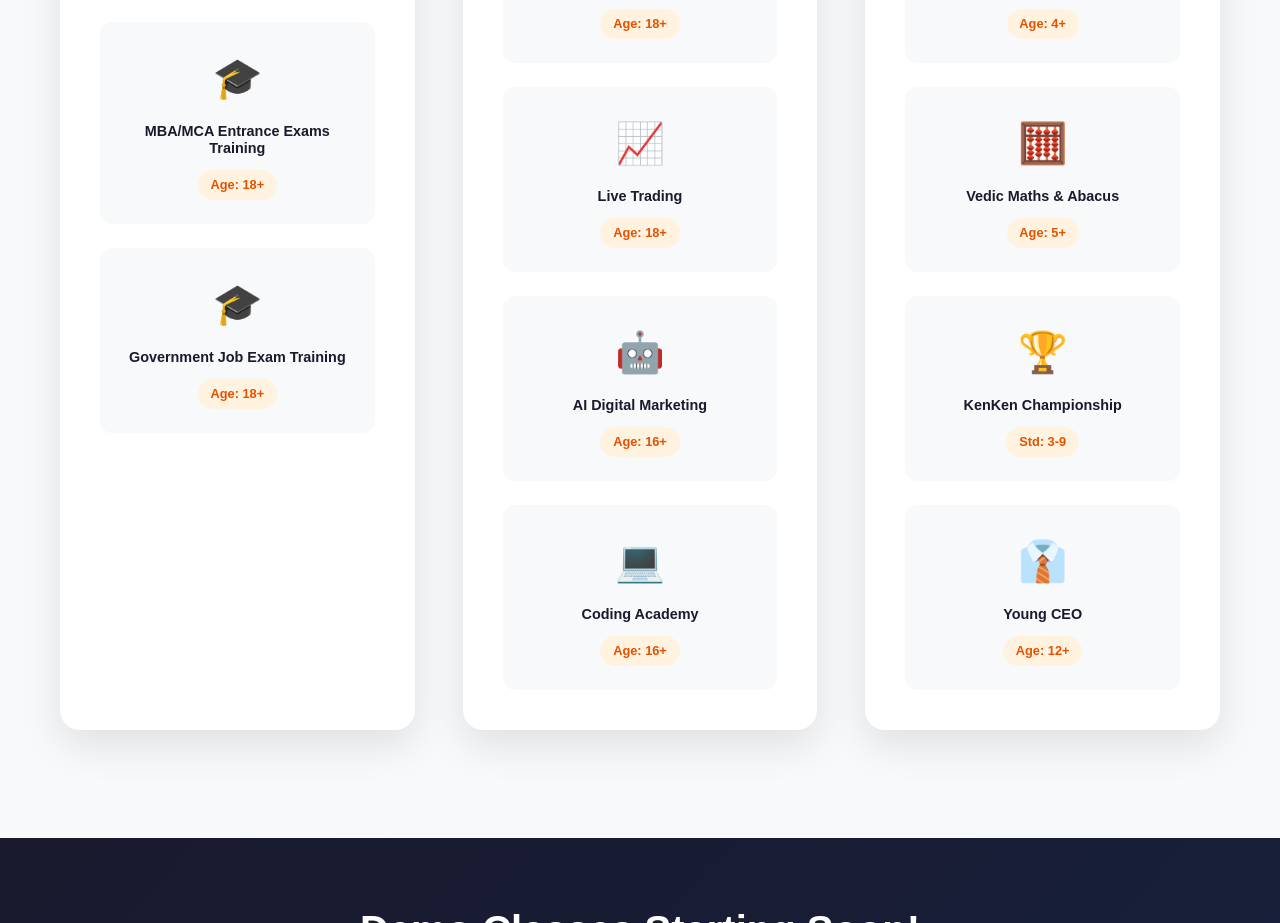
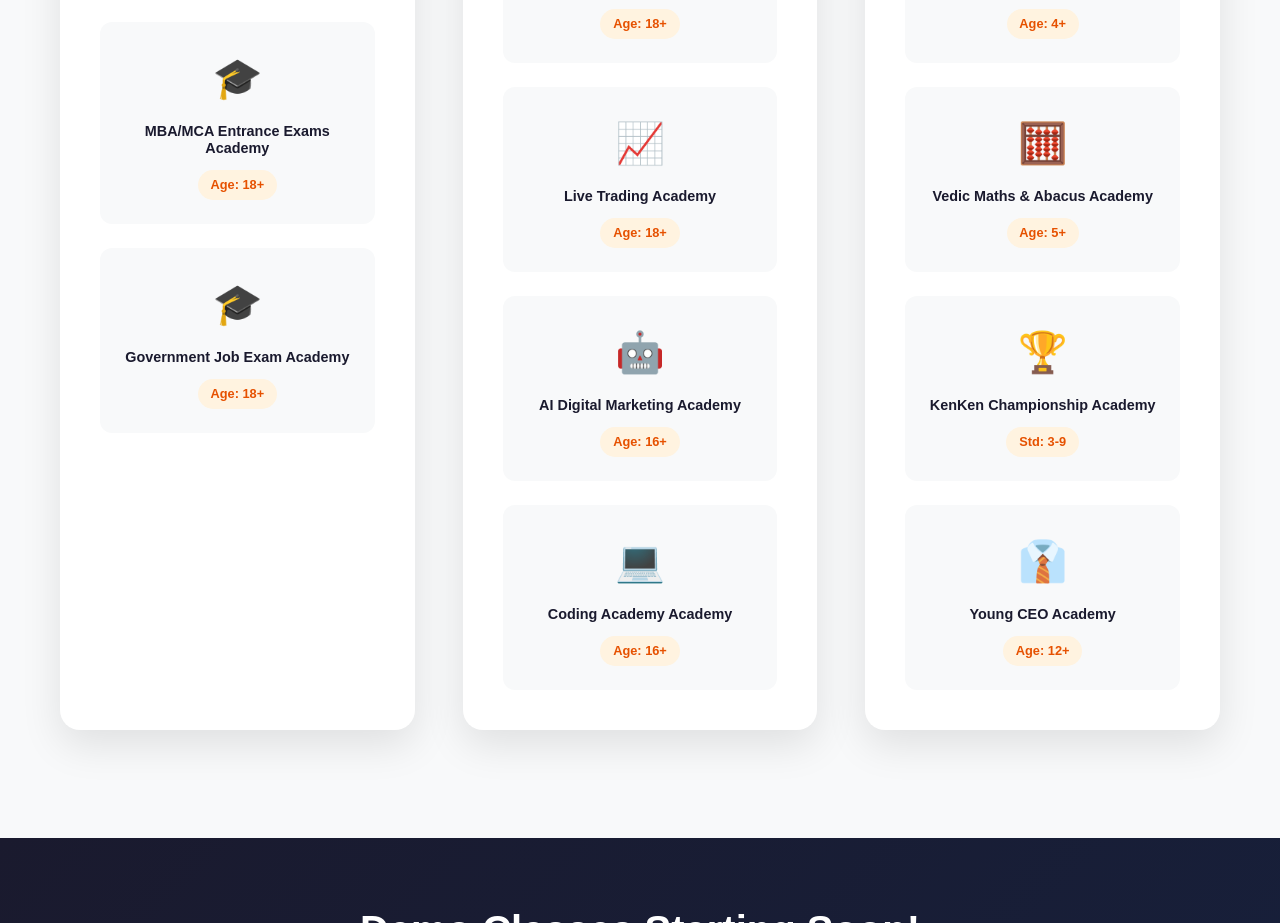
Before and after one commit to bhagirath20/mebhiraja, a plain HTML site: page index.html in a window 1280 px wide. Shown: the part 1422-2345 px from the top of the page. Drawn offline with Linux system fonts and the light colour scheme.

Commit message:
Update index.html

```diff
--- a/index.html
+++ b/index.html
@@ -483,13 +483,13 @@
                     <div class="sub-academies-grid">
                         <div class="sub-academy">
                             <div class="sub-academy-icon">🎓</div>
-                            <div class="sub-academy-name">MBA/MCA Entrance Exams Training</div>
+                            <div class="sub-academy-name">MBA/MCA Entrance Exams Academy</div>
                             <div class="age-range">Age: 18+</div>
                         </div>
 
                         <div class="sub-academy">
                             <div class="sub-academy-icon">🎓</div>
-                            <div class="sub-academy-name">Government Job Exam Training</div>
+                            <div class="sub-academy-name">Government Job Exam Academy</div>
                             <div class="age-range">Age: 18+</div>
                         </div>
                     </div>
@@ -527,17 +527,17 @@
                         </div>
                         <div class="sub-academy">
                             <div class="sub-academy-icon">📈</div>
-                            <div class="sub-academy-name">Live Trading</div>
+                            <div class="sub-academy-name">Live Trading Academy</div>
                             <div class="age-range">Age: 18+</div>
                         </div>
                         <div class="sub-academy">
                             <div class="sub-academy-icon">🤖</div>
-                            <div class="sub-academy-name">AI Digital Marketing</div>
+                            <div class="sub-academy-name">AI Digital Marketing Academy</div>
                             <div class="age-range">Age: 16+</div>
                         </div>
                         <div class="sub-academy">
                             <div class="sub-academy-icon">💻</div>
-                            <div class="sub-academy-name">Coding Academy</div>
+                            <div class="sub-academy-name">Coding Academy Academy</div>
                             <div class="age-range">Age: 16+</div>
                         </div>
                     </div>
@@ -575,17 +575,17 @@
                         </div>
                         <div class="sub-academy">
                             <div class="sub-academy-icon">🧮</div>
-                            <div class="sub-academy-name">Vedic Maths & Abacus</div>
+                            <div class="sub-academy-name">Vedic Maths & Abacus Academy</div>
                             <div class="age-range">Age: 5+</div>
                         </div>
                         <div class="sub-academy">
                             <div class="sub-academy-icon">🏆</div>
-                            <div class="sub-academy-name">KenKen Championship</div>
+                            <div class="sub-academy-name">KenKen Championship Academy</div>
                             <div class="age-range">Std: 3-9</div>
                         </div>
                         <div class="sub-academy">
                             <div class="sub-academy-icon">👔</div>
-                            <div class="sub-academy-name">Young CEO</div>
+                            <div class="sub-academy-name">Young CEO Academy</div>
                             <div class="age-range">Age: 12+</div>
                         </div>
                     </div>
```
